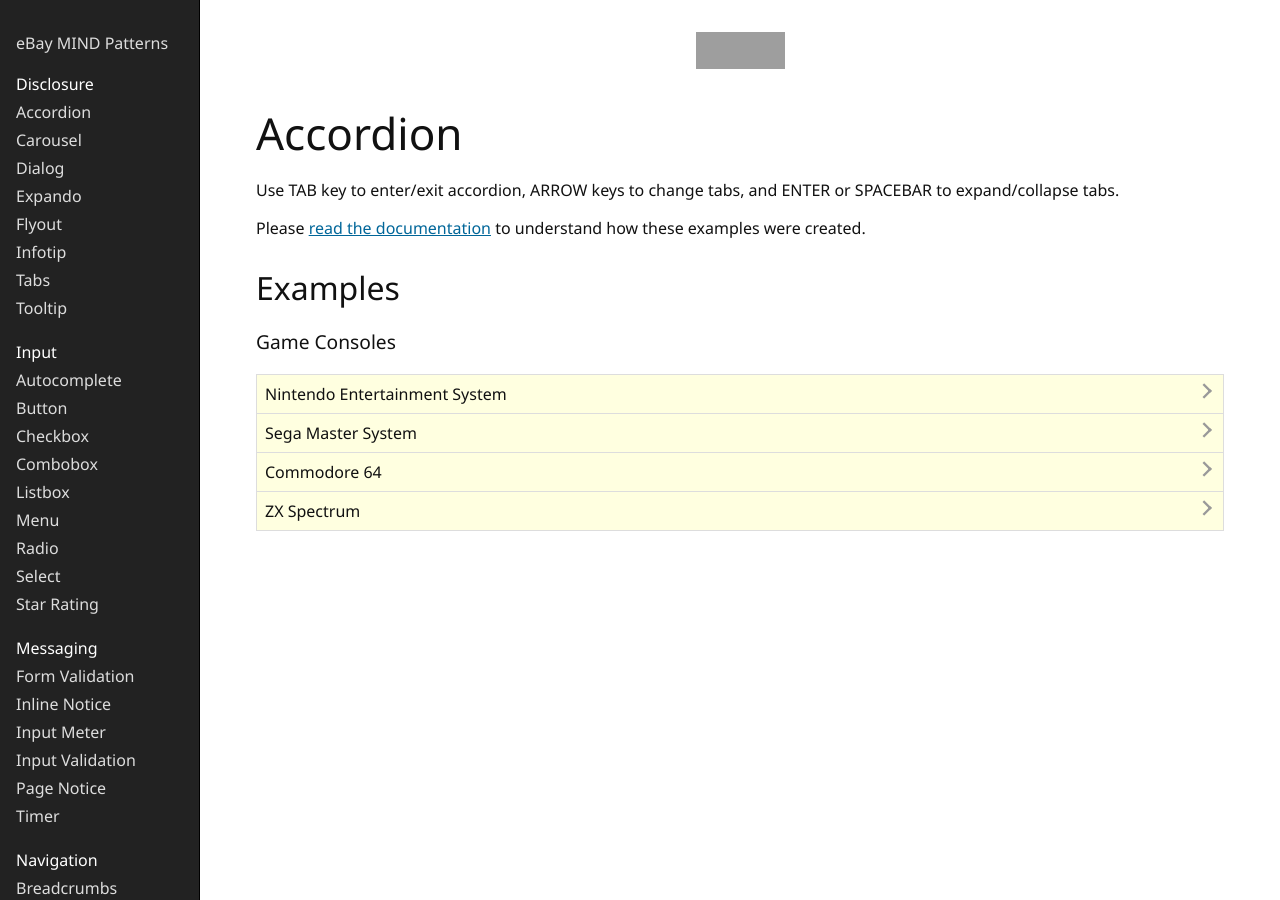
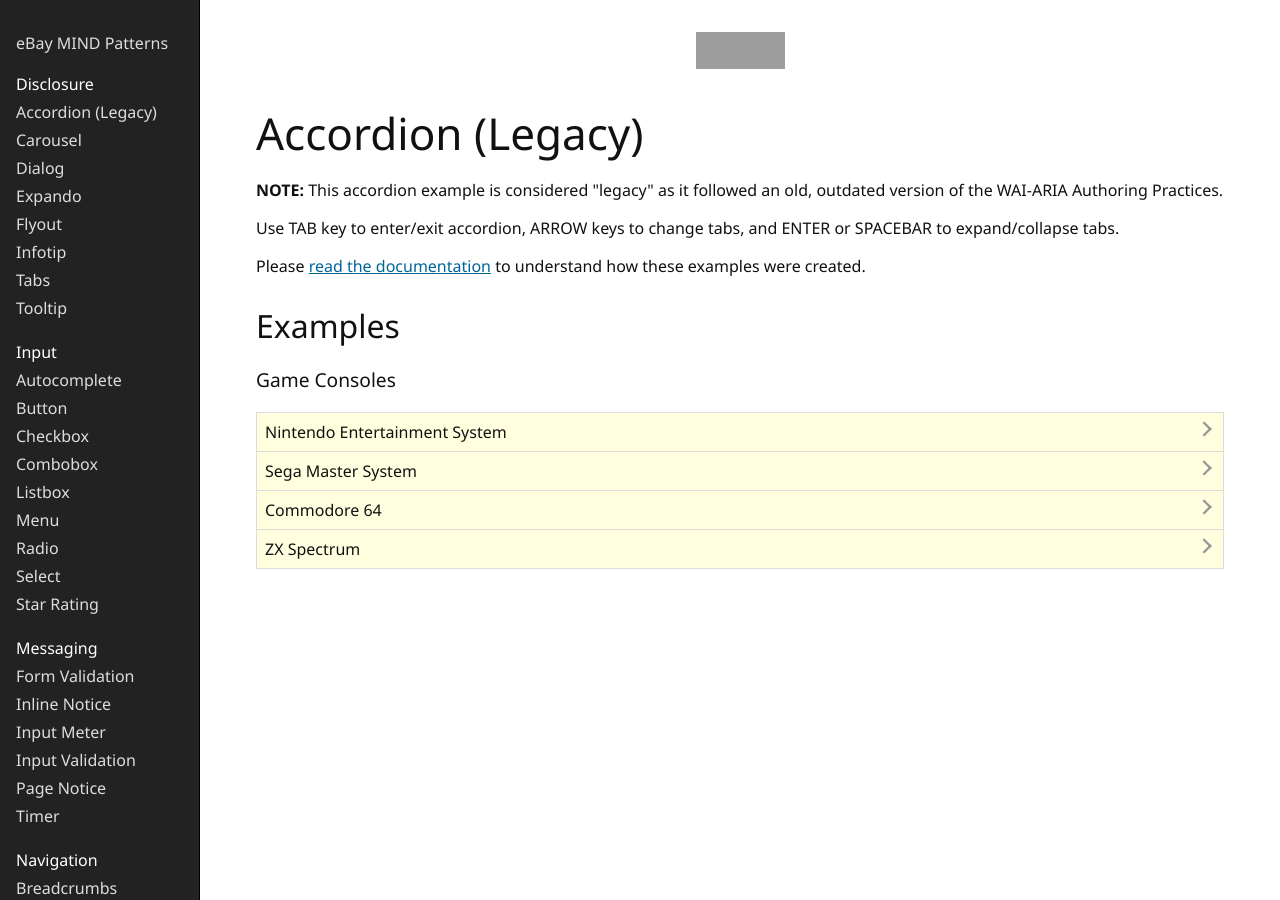
Before and after one commit to eBay/mindpatterns, a Jekyll site: the page built from _disclosure/accordionlegacy/index.html, in a window 1280 px wide. Built offline with Jekyll 4.4.1, drawn with Linux system fonts in a browser that asks for light colours; grey boxes are pictures that could not be loaded.

Commit message:
Accordion: added legacy note

```diff
--- a/_disclosure/accordion/index.html
+++ b/_disclosure/accordionlegacy/index.html
@@ -1,6 +1,7 @@
 ---
 layout: page
-title: Accordion
+legacy: true
+title: Accordion (Legacy)
 ---
 
 <style>
@@ -17,13 +18,14 @@
 <h1>{{page.title}}</h1>
 
 <h2 class="clipped">Readme</h2>
+<p><strong>NOTE:</strong> This accordion example is considered "legacy" as it followed an old, outdated version of the WAI-ARIA Authoring Practices. <!-- We strongly encourage you to follow the <a href="accordion.html">new example</a>.--></p>
 <p>Use TAB key to enter/exit accordion, ARROW keys to change tabs, and ENTER or SPACEBAR to expand/collapse tabs.</p>
 <p>Please <a href={{ "/disclosure/accordion.html" | prepend: site.patterns_baseurl | prepend: site.patterns_url }}>read the documentation</a> to understand how these examples were created.</p>
 
 <h2>Examples</h2>
 
 <h3>Game Consoles</h3>
-<div class="accordion">
+<div class="accordion-legacy">
     <div class="accordion__item">
         <h4 class="accordion__tab">Nintendo Entertainment System</h4>
         <div class="accordion__panel">
--- a/_js/main.js
+++ b/_js/main.js
@@ -8,11 +8,11 @@
 
 document.addEventListener("DOMContentLoaded", function(e) {
     var Util = require('./util.js');
-    var Accordion = require('./accordion.js');
+    var AccordionLegacy = require('./accordion-legacy.js');
     var Tabs = require('./tabs.js');
 
-    Util.querySelectorAllToArray('.accordion').forEach(function(el) {
-        return new Accordion(el);
+    Util.querySelectorAllToArray('.accordion-legacy').forEach(function(el) {
+        return new AccordionLegacy(el);
     });
 
     Util.querySelectorAllToArray('.tabs').forEach(function(el) {
--- a/_sass/_base.scss
+++ b/_sass/_base.scss
@@ -82,6 +82,11 @@
         a {
             display: inline-block;
             text-transform: capitalize;
+
+            &:focus {
+                outline: 1px dotted white;
+            }
+
             &:first-letter {
                 font-weight: 300;
             }
@@ -121,6 +126,10 @@
         color: #ddd;
         font-weight: 200;
         text-decoration: none;
+
+        &:focus {
+            outline: 1px dotted white;
+        }
 
         &:hover {
             text-decoration: underline;
--- a/package.json
+++ b/package.json
@@ -9,8 +9,8 @@
     "clean": "rimraf _site .cache .sass-cache build static/browser.js",
     "nodemon": "nodemon --exec 'npm run lasso && npm run jekyll' -e html,css,scss,js --ignore 'static' --ignore '*.es6.js' --ignore '_site'",
     "prepublishOnly": "npm run build",
-    "transpile": "npm run transpile:accordion && npm run transpile:tabs",
-    "transpile:accordion": "babel _js/accordion.es6.js --out-file _js/accordion.js",
+    "transpile": "npm run transpile:accordion-legacy && npm run transpile:tabs",
+    "transpile:accordion-legacy": "babel _js/accordion-legacy.es6.js --out-file _js/accordion-legacy.js",
     "transpile:tabs": "babel _js/tabs.es6.js --out-file _js/tabs.js",
     "onchange": "onchange _js/*.es6.js -- npm run transpile"
   },
```
Also changed, not shown: _js/accordion-legacy.es6.js (renamed from _js/accordion.es6.js), _js/accordion-legacy.js (renamed from _js/accordion.js), static/browser.js.
